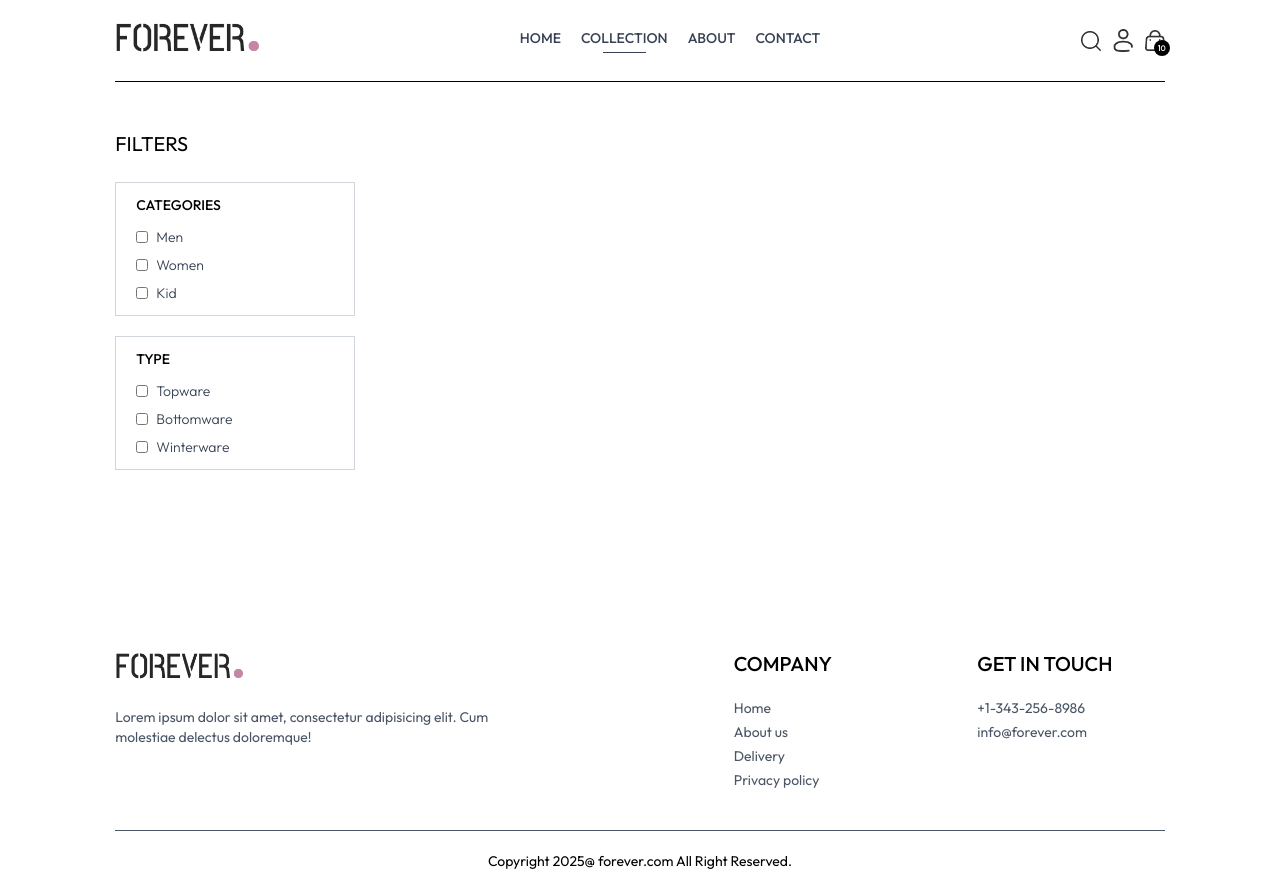
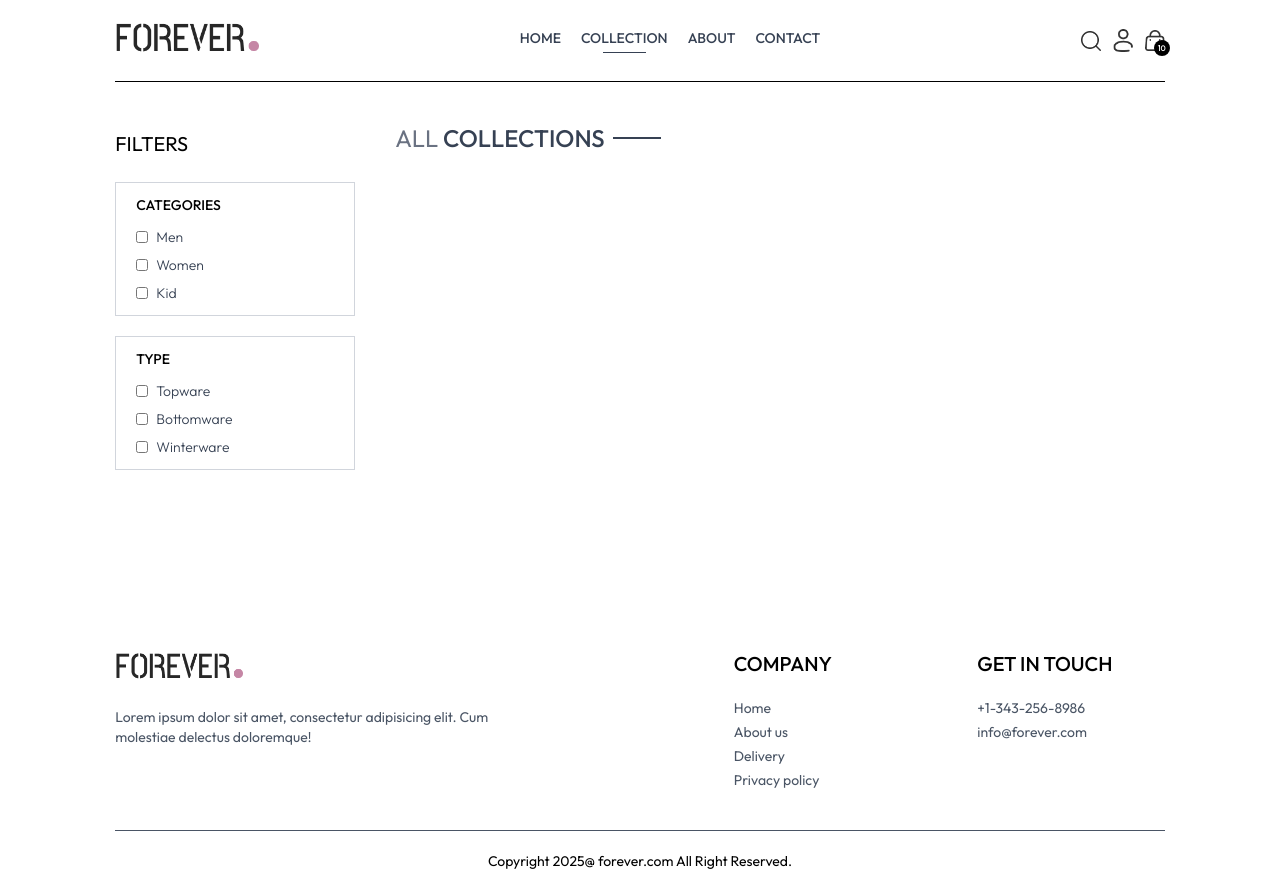
Before and after one commit to Noumansharif27/ECommerceWeb, a React (Vite) app in the folder frontEnd/: page /collection in a window 1280 px wide. Built offline with nearby package versions, Linux system fonts and the light colour scheme.

Commit message:
working on leftSide to show the collection product

```diff
--- a/frontEnd/src/pages/Collection.jsx
+++ b/frontEnd/src/pages/Collection.jsx
@@ -1,6 +1,7 @@
 import React, { useContext, useState } from "react";
 import { assets } from "../assets/assets";
 import { ShopContext } from "../context/ShopContext";
+import Tittle from "../components/Tittle";
 
 const Collection = () => {
   const { products } = useContext(ShopContext);
@@ -106,6 +107,13 @@ const Collection = () => {
           </div>
         </div>
       </div>
+      {/* RightSide */}
+      <div className="flex-1">
+        <div className="flex justify-between text-base sm:text-2xl mb-4">
+          <Tittle text1={"ALL"} text2={"COLLECTIONS"} />
+          {/* Product Sort */}
+        </div>
+      </div>
     </div>
   );
 };
```
